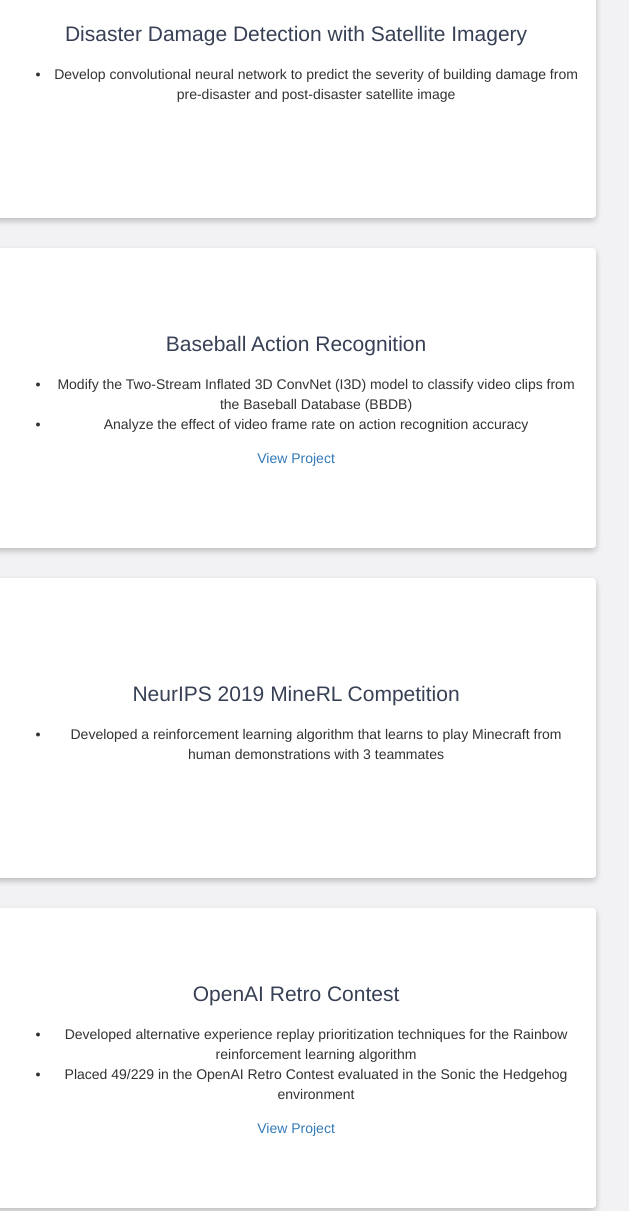
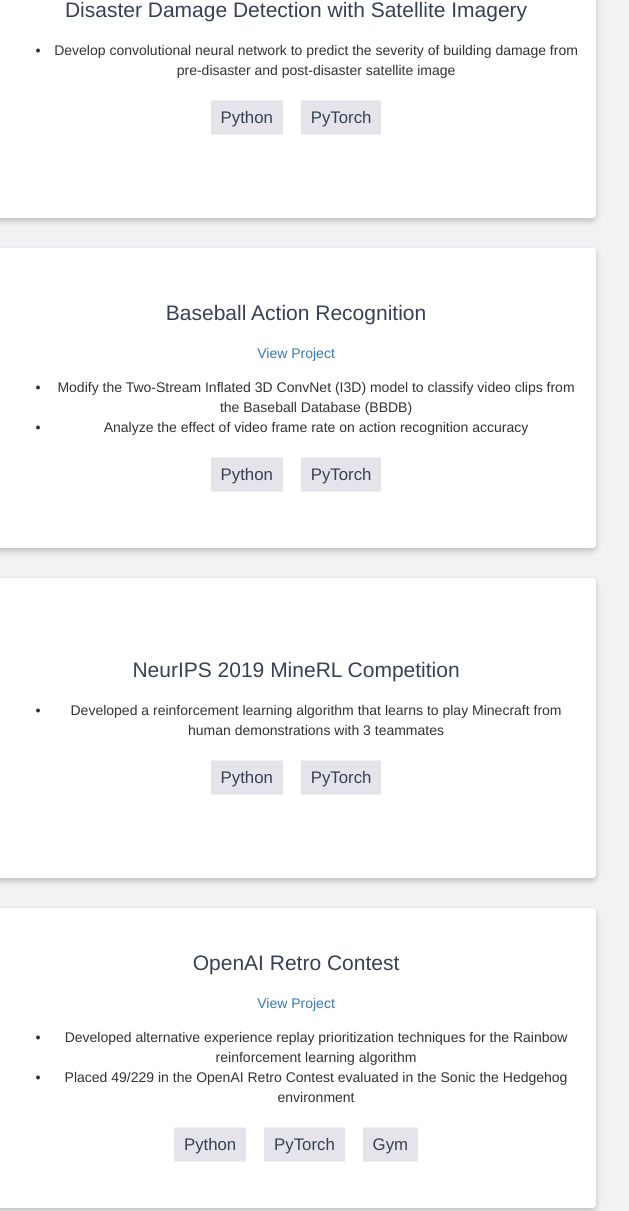
Before and after one commit to seungjaeryanlee/seungjaeryanlee.github.io, a plain HTML site: page index.html in a window 1280 px wide. Shown: the part 2524-3735 px from the top of the page, 494-1123 px from the left. Drawn offline with nearby package versions, Linux system fonts and the light colour scheme.

Commit message:
Add project tags

```diff
--- a/css/custom.css
+++ b/css/custom.css
@@ -1,6 +1,27 @@
-/* Custom */
+/* Project Image Resize */
 #projects .project-image img {
 	width: 300px;
 	height: 300px;
 	object-fit: cover;
 }
+
+/* Project Tags */
+.project-tags {
+	text-align: center
+}
+.project-tags ul {
+	display: block;
+	margin: 0 auto;
+	padding: 0;
+	max-width: 800px
+}
+.project-tags li {
+	display: inline-block;
+	margin: 7px;
+	padding: 5px 10px;
+	color: #374054;
+	background: #e4e4ea;
+	list-style: none;
+	cursor: default;
+	font-size: 1.2em
+}
--- a/index.html
+++ b/index.html
@@ -179,12 +179,18 @@
                     <!-- End .project-image -->
                     <div class="project-info">
                         <h3>Disaster Damage Detection with Satellite Imagery</h3>
+                        <!-- <a href="#">View Project</a> -->
                         <ul>
                             <li>
                                 Develop convolutional neural network to predict the severity of building damage from pre-disaster and post-disaster satellite image
                             </li>
                         </ul>
-                        <!-- <a href="#">View Project</a> -->
+                        <div class="project-tags">
+                            <ul>
+                                <li>Python</li>
+                                <li>PyTorch</li>
+                            </ul>
+                        </div>
                     </div>
                     <!-- End .project-info -->
                 </div>
@@ -197,6 +203,7 @@
                     <!-- End .project-image -->
                     <div class="project-info">
                         <h3>Baseball Action Recognition</h3>
+                        <a href="https://github.com/seungjaeryanlee/baseball-action-recognition">View Project</a>
                         <ul>
                             <li>
                                 Modify the Two-Stream Inflated 3D ConvNet (I3D) model to classify video clips from the Baseball Database (BBDB)
@@ -205,7 +212,12 @@
                                 Analyze the effect of video frame rate on action recognition accuracy
                             </li>
                         </ul>
-                        <a href="https://github.com/seungjaeryanlee/baseball-action-recognition">View Project</a>
+                        <div class="project-tags">
+                            <ul>
+                                <li>Python</li>
+                                <li>PyTorch</li>
+                            </ul>
+                        </div>
                     </div>
                     <!-- End .project-info -->
                 </div>
@@ -218,12 +230,18 @@
                     <!-- End .project-image -->
                     <div class="project-info">
                         <h3>NeurIPS 2019 MineRL Competition</h3>
+                        <!-- <a href="#">View Project</a> -->
                         <ul>
                             <li>
                                 Developed a reinforcement learning algorithm that learns to play Minecraft from human demonstrations with 3 teammates
                             </li>
                         </ul>
-                            <!-- <a href="#">View Project</a> -->
+                        <div class="project-tags">
+                            <ul>
+                                <li>Python</li>
+                                <li>PyTorch</li>
+                            </ul>
+                        </div>
                     </div>
                     <!-- End .project-info -->
                 </div>
@@ -236,6 +254,7 @@
                     <!-- End .project-image -->
                     <div class="project-info">
                         <h3>OpenAI Retro Contest</h3>
+                        <a href="https://github.com/seungjaeryanlee/retro-agents">View Project</a>
                         <ul>
                             <li>
                                 Developed alternative experience replay prioritization techniques for the Rainbow reinforcement learning algorithm
@@ -244,7 +263,13 @@
                                 Placed 49/229 in the OpenAI Retro Contest evaluated in the Sonic the Hedgehog environment
                             </li>
                         </ul>
-                            <a href="https://github.com/seungjaeryanlee/retro-agents">View Project</a>
+                        <div class="project-tags">
+                            <ul>
+                                <li>Python</li>
+                                <li>PyTorch</li>
+                                <li>Gym</li>
+                            </ul>
+                        </div>
                     </div>
                     <!-- End .project-info -->
                 </div>
```
Lines whose indentation alone changed are shown as unchanged.
